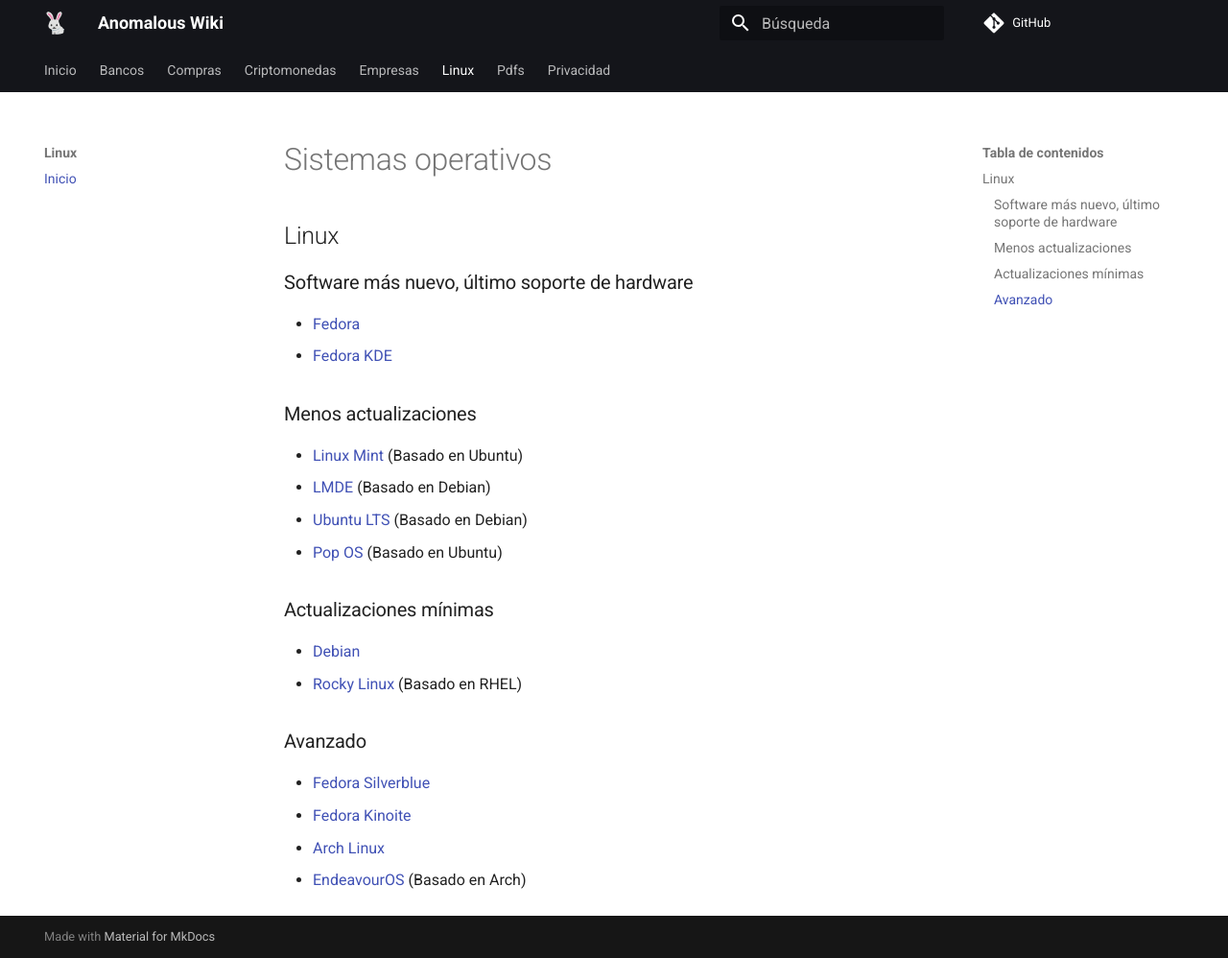
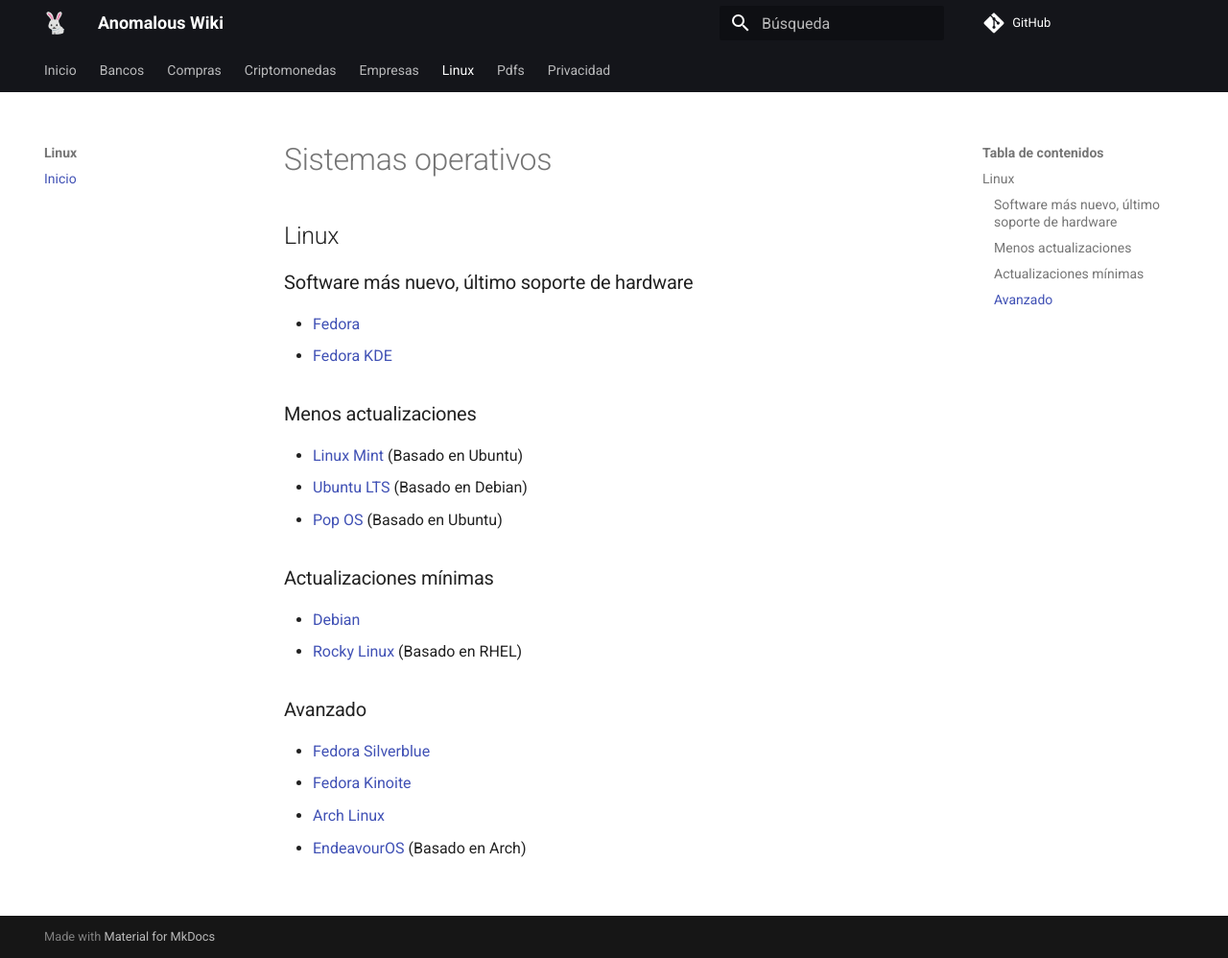
Before and after one commit to anomalouscode/wiki, an MkDocs documentation site: the page built from docs/linux/index.md, in a window 1280 px wide and 998 px high. Shown: the whole window at 96% size. Built offline with MkDocs 1.6.1 and Material for MkDocs 9.7.7, drawn with Linux system fonts in a browser that asks for light colours; comment, search, counter and statistics services are not loaded.

Commit message:
Update index.md

```diff
--- a/docs/linux/index.md
+++ b/docs/linux/index.md
@@ -14,7 +14,6 @@
 ### Menos actualizaciones
 
 - [Linux Mint](https://linuxmint.com/download.php) (Basado en Ubuntu)
-- [LMDE](https://linuxmint.com/download_lmde.php) (Basado en Debian)
 - [Ubuntu LTS](https://ubuntu.com/download/desktop) (Basado en Debian)
 - [Pop OS](https://pop.system76.com/) (Basado en Ubuntu)
 
```
